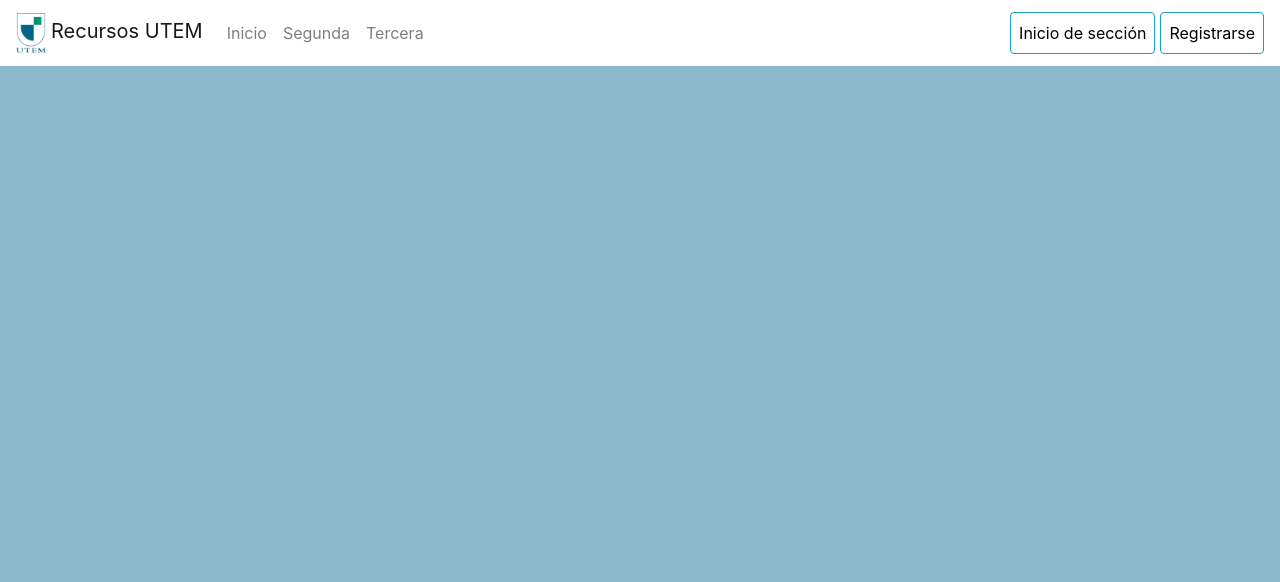
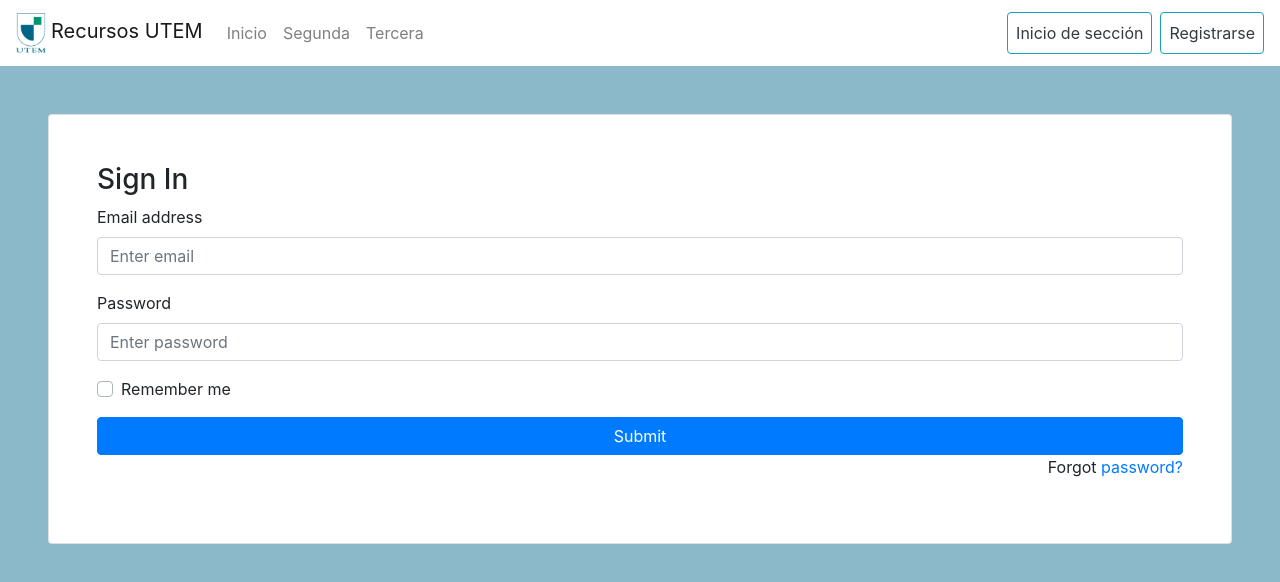
Before and after one commit to Jordan-pc/Titulo-frontend, a React (Create React App) app: page /signup in a window 1280 px wide. Shown: the top 582 px of the page. Built offline with nearby package versions, Linux system fonts and the light colour scheme; no server answers.

Commit message:
form login y routing

```diff
--- a/src/App.js
+++ b/src/App.js
@@ -3,6 +3,8 @@ import './App.css';
 import { NavBar } from './components/navbar';
 import { PostProvider } from './context/postContext';
 import { Home } from './pages/home';
+import { Register } from './pages/register';
+import { Login } from './pages/login';
 import { BrowserRouter as Router, Switch, Route, Link } from 'react-router-dom';
 
 function App() {
@@ -10,6 +12,12 @@ function App() {
     <Router>
       <NavBar></NavBar>
       <Switch>
+        <Route path='/login' exact>
+          <Login></Login>
+        </Route>
+        <Route path='/signup' exact>
+          <Register></Register>
+        </Route>
         <PostProvider>
           <Route path='/' exact>
             <Home />
--- a/src/components/card.jsx
+++ b/src/components/card.jsx
@@ -22,8 +22,8 @@ export const Card = () => {
   return (
     <>
       {posts.map((post) => (
-        <div className='mt-3 mb-3 mr-3 ml-3'>
-          <div className='card' key={post._id}>
+        <div className='card mt-3 mb-3 mr-3 ml-3'>
+          <div key={post._id}>
             <h5 className='card-header'>{post.title}</h5>
             <div className='card-body'>
               <p>{post.content.substr(0, 300) + '...'}</p>
--- a/src/components/navbar.jsx
+++ b/src/components/navbar.jsx
@@ -36,16 +36,14 @@ export const NavBar = () => {
       </div>
       <div className='navbar-nav ml-md-auto'>
         <a
-          className='nav-link btn btn-outline-info action-button'
-          style={{ color: 'black' }}
-          href='/'
+          className='nav-link btn btn-outline-info action-button text-dark'
+          href='/login'
         >
           Inicio de sección
         </a>
         <a
-          className='nav-link btn btn-outline-info action-button'
-          style={{ color: 'black', marginLeft: '5px' }}
-          href='/'
+          className='nav-link btn btn-outline-info action-button text-dark ml-2'
+          href='/signup'
         >
           Registrarse
         </a>
--- /dev/null
+++ b/src/pages/login.jsx
@@ -0,0 +1,50 @@
+import React from 'react';
+
+export const Login = () => {
+  return (
+    <form
+      className='card w-75 mt-5 mb-5 ml-5 mr-5 p-5 mx-auto'
+      style={{ maxWidth: '500px' }}
+    >
+      <h3 className='text-center'>Iniciar Sesión</h3>
+
+      <div className='form-group'>
+        <label>Correo</label>
+        <input
+          type='email'
+          className='form-control'
+          placeholder='Ingrese su correo'
+        />
+      </div>
+
+      <div className='form-group'>
+        <label>Contraseña</label>
+        <input
+          type='password'
+          className='form-control'
+          placeholder='Ingrese la contraseña'
+        />
+      </div>
+
+      <div className='form-group'>
+        <div className='custom-control custom-checkbox'>
+          <input
+            type='checkbox'
+            className='custom-control-input'
+            id='customCheck1'
+          />
+          <label className='custom-control-label' htmlFor='customCheck1'>
+            Remember me
+          </label>
+        </div>
+      </div>
+
+      <button type='submit' className='btn btn-primary btn-block'>
+        Submit
+      </button>
+      <p className='forgot-password text-right'>
+        Forgot <a href='/'>password?</a>
+      </p>
+    </form>
+  );
+};
--- /dev/null
+++ b/src/pages/register.jsx
@@ -0,0 +1,47 @@
+import React from 'react';
+
+export const Register = () => {
+  return (
+    <form className='card mt-5 mb-5 ml-5 mr-5 p-5'>
+      <h3>Sign In</h3>
+
+      <div className='form-group'>
+        <label>Email address</label>
+        <input
+          type='email'
+          className='form-control'
+          placeholder='Enter email'
+        />
+      </div>
+
+      <div className='form-group'>
+        <label>Password</label>
+        <input
+          type='password'
+          className='form-control'
+          placeholder='Enter password'
+        />
+      </div>
+
+      <div className='form-group'>
+        <div className='custom-control custom-checkbox'>
+          <input
+            type='checkbox'
+            className='custom-control-input'
+            id='customCheck1'
+          />
+          <label className='custom-control-label' htmlFor='customCheck1'>
+            Remember me
+          </label>
+        </div>
+      </div>
+
+      <button type='submit' className='btn btn-primary btn-block'>
+        Submit
+      </button>
+      <p className='forgot-password text-right'>
+        Forgot <a href='/'>password?</a>
+      </p>
+    </form>
+  );
+};
```
